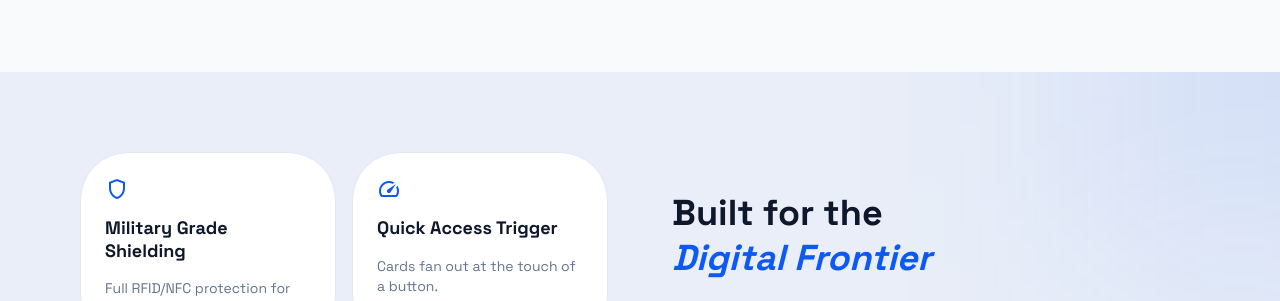
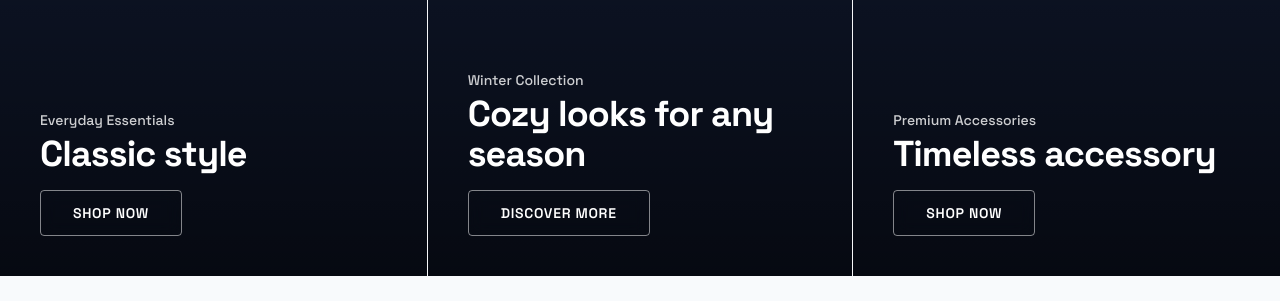
Before and after one commit to hsami7/the-wallet-lab, a Next.js app: page / in a window 1280 px wide. Shown: the part 397-698 px from the top of the page. Built offline with nearby package versions, Linux system fonts and the light colour scheme; no server answers; the database is empty.

Commit message:
Restore collections grid without placeholder photos

```diff
--- a/src/app/(site)/page.tsx
+++ b/src/app/(site)/page.tsx
@@ -1,4 +1,5 @@
 import Link from "next/link";
+import { getCollections } from "@/app/actions/homepage";
 import { createClient } from "@/utils/supabase/server";
 import { FeaturedProductsClient } from "@/components/home/FeaturedProductsClient";
 import type { Metadata } from "next";
@@ -14,7 +15,10 @@ export const metadata: Metadata = {
 
 export const dynamic = "force-dynamic";
 
+import { HomeCollectionsSlider } from "@/components/home/HomeCollectionsSlider";
+
 export default async function Home() {
+  const collections = await getCollections();
   const supabase = await createClient();
 
   const { data: featuredProducts } = await supabase
@@ -24,8 +28,48 @@ export default async function Home() {
     .eq("status", "active")
     .limit(3);
 
+  const defaultCollections = [
+    { label: 'Everyday Essentials', heading: 'Classic style', image_url: '', button_text: 'Shop Now', button_link: '/shop', is_slider: false },
+    { label: 'Winter Collection', heading: 'Cozy looks for any season', image_url: '', button_text: 'Discover more', button_link: '/shop', is_slider: false },
+    { label: 'Premium Accessories', heading: 'Timeless accessory', image_url: '', button_text: 'Shop Now', button_link: '/shop', is_slider: false },
+  ];
+
+  const gridData = collections.length > 0 ? collections : defaultCollections;
+  const isSlider = gridData[0]?.is_slider || false;
+
   return (
     <>
+      {isSlider ? (
+        <HomeCollectionsSlider data={gridData} />
+      ) : (
+        <section className="grid grid-cols-1 md:grid-cols-3 w-full h-auto min-h-[600px]">
+          {gridData.map((col, idx) => (
+            <div key={idx} className={`relative group overflow-hidden h-[600px] md:h-auto ${idx === 1 ? 'border-y md:border-y-0 md:border-x border-white/10' : ''}`}>
+              {col.image_url ? (
+                <img
+                  src={col.image_url}
+                  alt={`${col.label} - ${col.heading}`}
+                  className="absolute inset-0 w-full h-full object-cover transition-transform duration-700 group-hover:scale-110"
+                  loading="lazy"
+                />
+              ) : (
+                <div className="absolute inset-0 w-full h-full bg-slate-900 transition-transform duration-700 group-hover:scale-105"></div>
+              )}
+              <div className="absolute inset-0 bg-gradient-to-t from-black/60 via-black/20 to-transparent"></div>
+              <div className="absolute bottom-10 left-10 right-10 flex flex-col gap-4">
+                <div>
+                  <p className="text-white/80 text-sm font-medium mb-1">{col.label}</p>
+                  <h2 className="text-white text-4xl font-bold tracking-tight">{col.heading}</h2>
+                </div>
+                <Link href={col.button_link || "/shop"} className="w-fit px-8 py-3 border border-white/50 text-white hover:bg-white hover:text-black transition-all rounded-sm text-sm font-semibold uppercase tracking-wider backdrop-blur-sm">
+                  {col.button_text}
+                </Link>
+              </div>
+            </div>
+          ))}
+        </section>
+      )}
+
       <section className="px-6 lg:px-20 py-20 bg-slate-50 dark:bg-slate-900/30">
         <div className="max-w-7xl mx-auto">
           <div className="flex flex-col md:flex-row md:items-end justify-between gap-6 mb-12">
```
